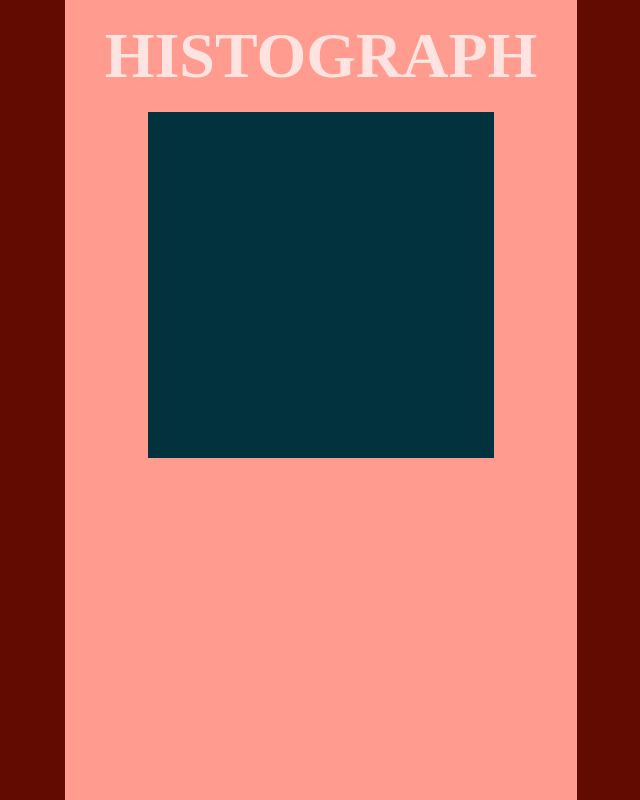
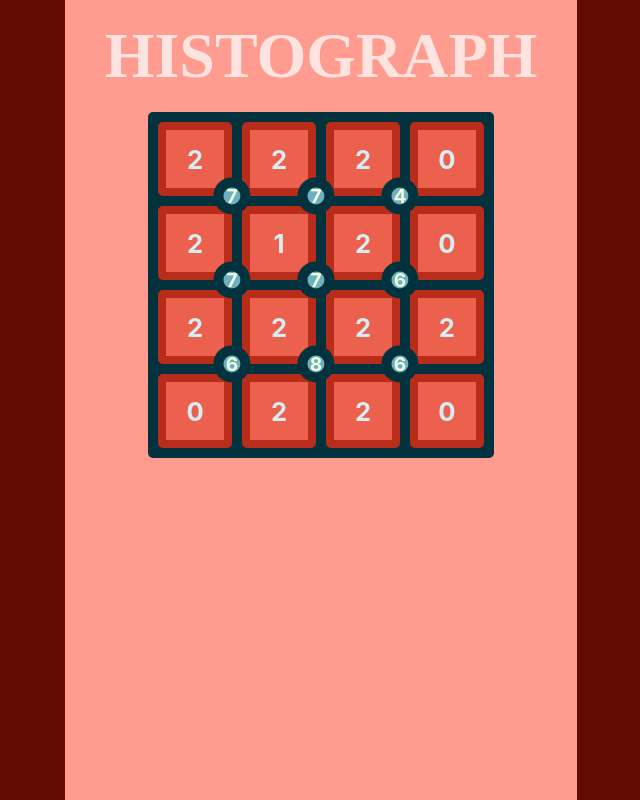
Before and after one commit to stur86/histograph, a React (Create React App) app: page / in a window 1280 px wide. Shown: the whole page, without its empty margins (319-959 px from the left). Built offline with nearby package versions, Linux system fonts and the light colour scheme; a web font is replaced by a local one.

Commit message:
Functional GameGrid

```diff
--- a/src/GameInterface.css
+++ b/src/GameInterface.css
@@ -5,4 +5,64 @@
     background-color: var(--secondary-1-4);
 
     display: grid;
+    grid-column-gap: 10px;
+    grid-row-gap: 10px;
+
+    padding: 10px;
+    border-radius: 5px;
+    box-sizing: border-box;
+
+    -webkit-touch-callout: none;
+    -webkit-user-select: none;
+    -khtml-user-select: none;
+    -moz-user-select: none;
+    -ms-user-select: none;
+    user-select: none;
 }
+
+.game-grid .number-square {
+    background-color: var(--primary-0);
+    color: var(--secondary-1-1);
+    font-size: 2vw;
+    font-weight: bold;
+
+    display: flex;
+    justify-content: center;
+    align-items: center;
+
+    border: 8px solid var(--primary-3);
+    border-radius: 5px;
+    box-sizing: border-box;
+
+    cursor: pointer;
+}
+
+.game-grid .number-square.selected {
+    border-color: var(--primary-0);
+    background-color: var(--primary-2);
+}
+
+.game-grid .number-square.candidate {
+    border-color: var(--primary-0);
+    background-color: var(--primary-3);
+}
+
+.game-grid .number-circle {
+    background-color: var(--secondary-1-2);
+    color: var(--secondary-2-1);
+    font-size: 1.5vw;
+    font-weight: bold;
+
+    width: 50%;
+    height: 50%;
+
+    display: flex;
+    justify-content: center;
+    align-items: center;
+
+    box-sizing: border-box;
+    border: 10px solid var(--secondary-1-4);
+    border-radius: 100%;
+
+    transform: translate(150%, 150%);
+}
--- a/src/GameInterface.js
+++ b/src/GameInterface.js
@@ -6,21 +6,90 @@ import GameLevel from './GameLevel';
 
 function NumberSquare(props) {
 
+    const style = {
+        gridColumn: props.x,
+        gridRow: props.y
+    };
 
-    return (<div>
+    return (<div style={style}
+                 className={'number-square' + (props.isSelected? ' selected' : (props.isCandidate? ' candidate' : ''))}
+                 onClick={props.onClick}>
+        {props.value}
+    </div>);
+}
+
+function NumberCircle(props) {
+
+    const style = {
+        gridColumn: props.x,
+        gridRow: props.y
+    };
+
+    return (<div style={style} className='number-circle'>
         {props.value}
     </div>);
 }
 
 function GameGrid(props) {
 
+    const [state, setState] = useState({
+        iSel: -1,
+        jSel: -1
+    });
+
+    const lv = props.level;
+
     const style = {
-        'grid-template-columns': 'repeat(' + props.level.n + ', 1fr)',
-        'grid-template-rows': 'repeat(' + props.level.n + ', 1fr)'
+        gridTemplateColumns: 'repeat(' + lv.n + ', 1fr)',
+        gridTemplateRows: 'repeat(' + lv.n + ', 1fr)'
+    }
+
+    function processClick(i, j, isS, isC) {
+        if (isS) {
+            // Deselect
+            setState({
+                ...state,
+                iSel: -1,
+                jSel: -1
+            });
+        }
+        else if (isC) {
+            // Swap and deselect
+            lv.swap(state.iSel, state.jSel, i, j);
+            setState({
+                ...state,
+                iSel: -1,
+                jSel: -1
+            });
+        }
+        else {
+            // Select
+            setState({
+                ...state,
+                iSel: i,
+                jSel: j
+            });
+        }
+    }
+
+    const squares = [];
+    const circles = [];
+
+    for (let i = 0; i < lv.n; ++i) {
+        for (let j = 0; j < lv.n; ++j) {
+            let isSel = (i === state.iSel) && (j === state.jSel);
+            let isCand = ((Math.abs(i-state.iSel) + Math.abs(j-state.jSel)) == 1);
+            squares.push(<NumberSquare key={squares.length} x={j+1} y={i+1} value={lv.getValue(i,j)}
+                isSelected={isSel} isCandidate={isCand} onClick={() => { processClick(i,j, isSel, isCand);}}/>);
+            if (i < lv.n-1 && j < lv.n-1) {
+                circles.push(<NumberCircle key={circles.length} x={j+1} y={i+1} value={lv.getSumValue(i,j)}/>);
+            }
+        }
     }
 
     return (<div style={style} className='game-grid'>
-
+        {squares}
+        {circles}
     </div>);
 }
 
--- a/src/GameLevel.js
+++ b/src/GameLevel.js
@@ -86,6 +86,16 @@ class GameLevel {
         return this._shuffled;
     }
 
+    getValue(i, j, solution=false) {
+        let M = solution? this._solmat : this._mat;
+        return M[i][j];
+    }
+
+    getSumValue(i, j, solution=false) {
+        let M = solution? this._solsums : this._sums;
+        return M[i][j];
+    }
+
     swap(i1, j1, i2, j2) {
 
         let v1 = this._mat[i1][j1];
```
